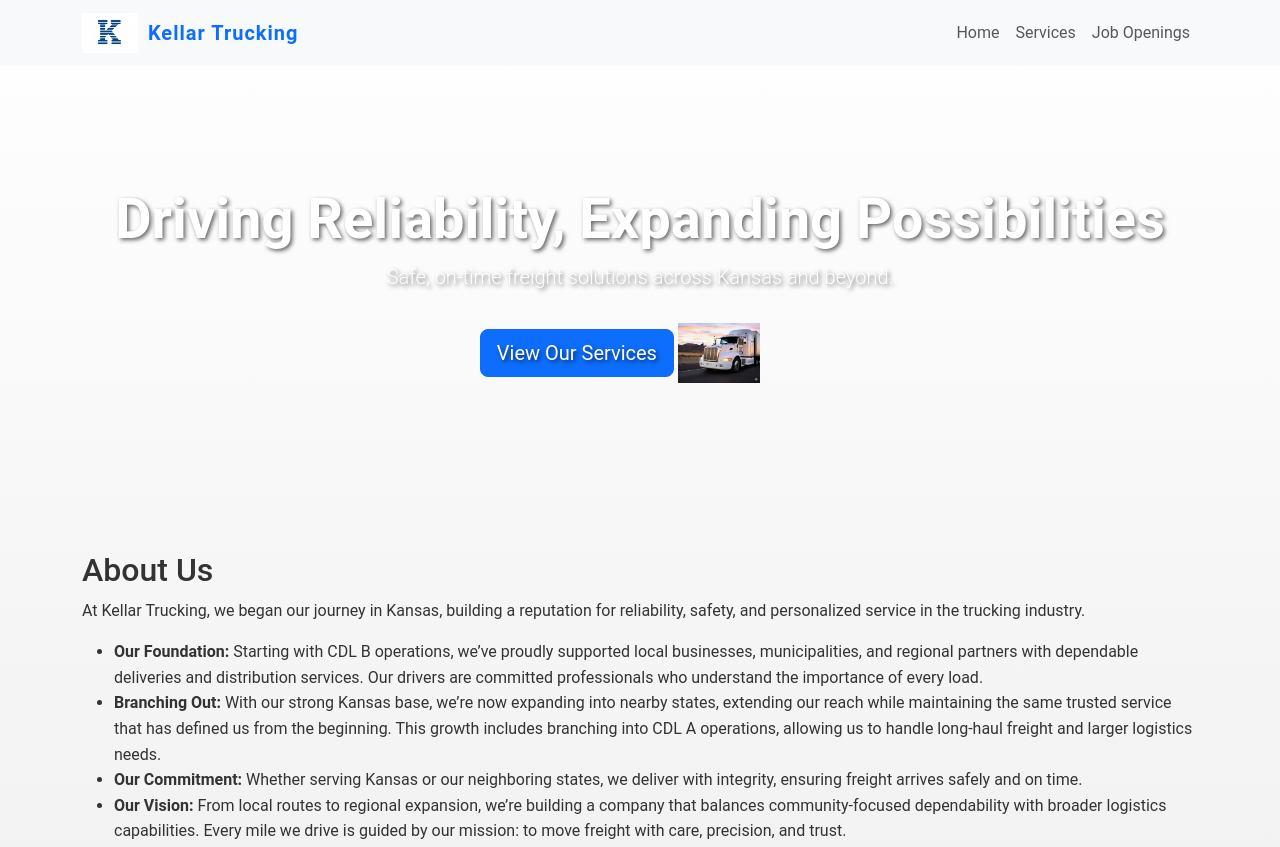
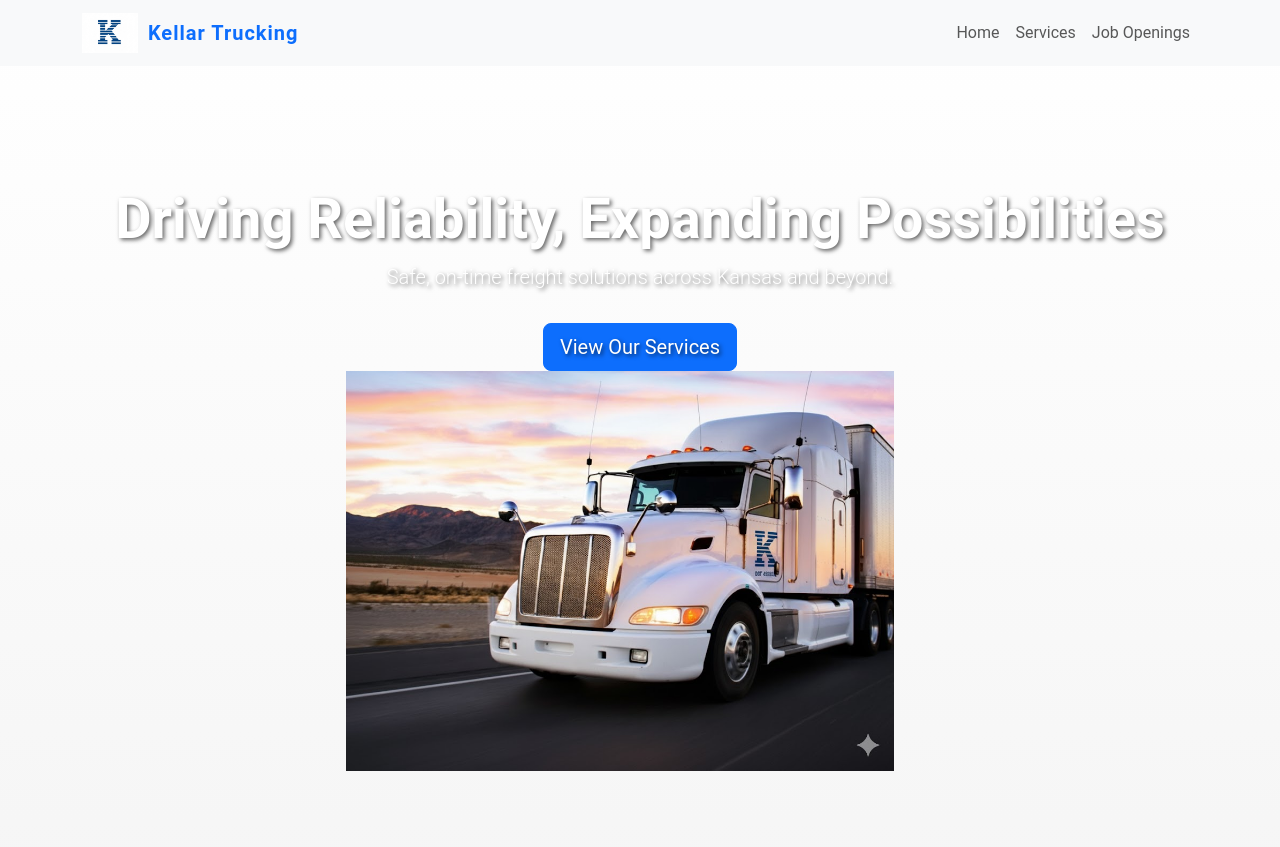
Before and after one commit to Drew0x/Drew0x.github.io, a plain HTML site: page index.html in a window 1280 px wide. Shown: the top 847 px of the page. Drawn offline with nearby package versions, Linux system fonts and the light colour scheme; files that its build step writes are made by us from their sources.

Commit message:
Update image size in index.html

```diff
--- a/index.html
+++ b/index.html
@@ -35,7 +35,8 @@
             <h1>Driving Reliability, Expanding Possibilities</h1>
             <p class="lead">Safe, on‑time freight solutions across Kansas and beyond.</p>
             <a href="services.html" class="btn btn-primary btn-lg">View Our Services</a>
-            <img src = "class-A.jpg" alt ="Logo" style="height:60px; margin-right:40px;">
+            <br>
+            <img src = "class-A.jpg" alt ="Logo" style="height:400px; margin-right:40px;">
         </div>
     </section>
 
```
